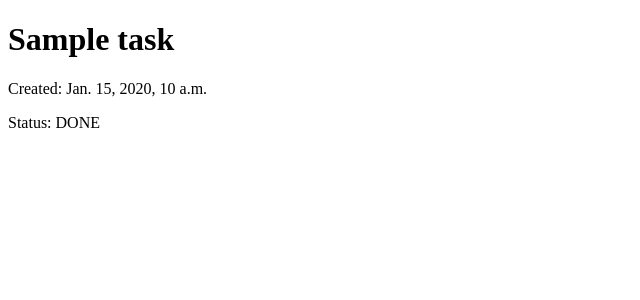
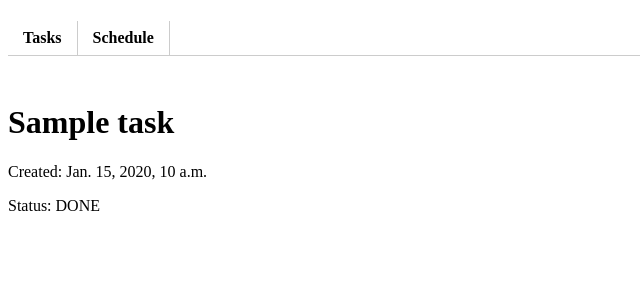
Before and after one commit to krimha/planner, a Django app: template templates/planner/details.html in a window 1280 px wide. Shown: the top 300 px of the page, without its empty margins (0-640 px from the left). Run offline with Django 3.2, Linux system fonts and the light colour scheme; the template is opened without the code that fills it: most values are stand-ins (such as "Sample title", 1, 10 or a date in 2020).

Commit message:
Create simple navigation bar

```diff
--- a/static/planner/style.css
+++ b/static/planner/style.css
@@ -2,6 +2,30 @@
 a {
     text-decoration: none;
     color: inherit;
+}
+
+#nav {
+    width: 100%;
+    float: left;
+    margin: 0 0 3em 0;
+    padding: 0;
+    list-style: none;
+    border-bottom: 1px solid #ccc;
+}
+
+#nav li {
+    float: left;
+}
+
+#nav li a {
+    display: block;
+    padding: 8px 15px;
+    font-weight: bold;
+    border-right: 1px solid #ccc;
+}
+
+#nav li a:hover {
+    text-decoration: underline;
 }
 
 li.task {
--- a/templates/planner/base.html
+++ b/templates/planner/base.html
@@ -8,6 +8,13 @@
     </head>
 
     <body>
+
+        <ul id="nav">
+            <li><a href={% url 'tasks' %}>Tasks</a></li>
+            <li><a href={% url 'schedule' %}>Schedule</a></li>
+
+        </ul>
+
         <div id="contents">
             {% block contents %}{% endblock %}
         </div>
```
